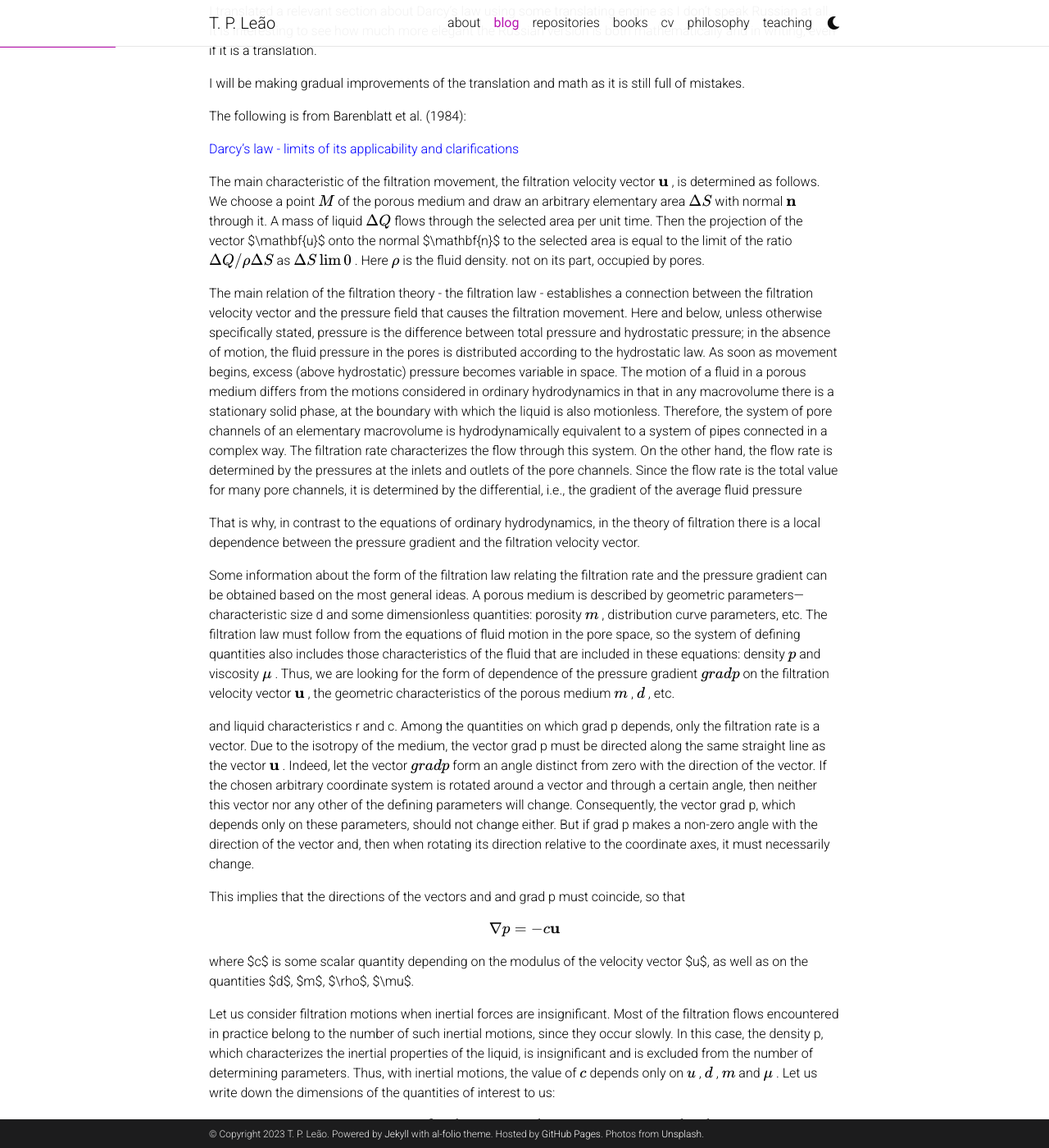
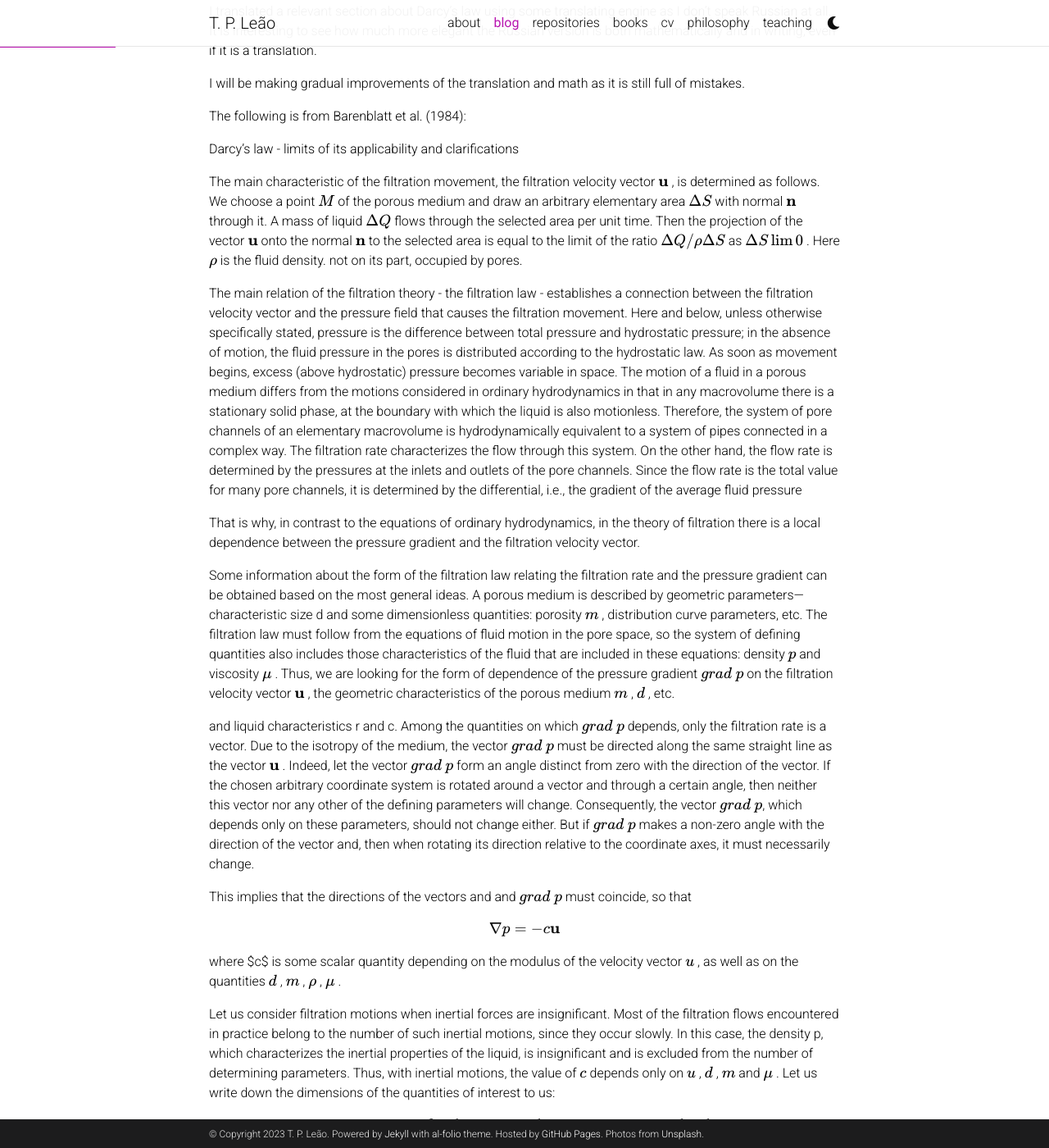
Before and after one commit to leaot/leaot.github.io, a Jekyll site: the page built from _posts/2023-04-18-barenblatt.md, in a window 1280 px wide and 1400 px high, scrolled down 365 px. Shown: the whole window at 82% size. Built offline with Jekyll 4.4.1, drawn with Linux system fonts in a browser that asks for light colours; comment, search, counter and statistics services are not loaded; a style sheet for code colours, icons or effects is not loaded.

Commit message:
Update 2023-04-18-barenblatt.md

```diff
--- a/_posts/2023-04-18-barenblatt.md
+++ b/_posts/2023-04-18-barenblatt.md
@@ -19,11 +19,10 @@ I will be making gradual improvements of the translation and math as it is still
 
 The following is from Barenblatt et al. (1984):
 
-<span style="color:blue">
 Darcy's law - limits of its applicability and clarifications
 
 
-The main characteristic of the filtration movement, the filtration velocity vector $$ \mathbf{u} $$ , is determined as follows. We choose a point $$ M $$  of the porous medium and draw an arbitrary elementary area $$ \Delta S $$  with normal  $$ \mathbf{n} $$  through it. A mass of liquid  $$ \Delta Q $$  flows through the selected area per unit time. Then the projection of the vector $\mathbf{u}$ onto the normal $\mathbf{n}$ to the selected area is equal to the limit of the ratio  $$ \Delta Q/\rho \Delta S $$   as  $$ \Delta S \lim 0 $$ . Here  $$ \rho $$  is the fluid density. not on its part, occupied by pores.
+The main characteristic of the filtration movement, the filtration velocity vector $$ \mathbf{u} $$ , is determined as follows. We choose a point $$ M $$  of the porous medium and draw an arbitrary elementary area $$ \Delta S $$  with normal  $$ \mathbf{n} $$  through it. A mass of liquid  $$ \Delta Q $$  flows through the selected area per unit time. Then the projection of the vector $$ \mathbf{u} $$ onto the normal  $$ \mathbf{n} $$  to the selected area is equal to the limit of the ratio  $$ \Delta Q/\rho \Delta S $$   as  $$ \Delta S \lim 0 $$ . Here  $$ \rho $$  is the fluid density. not on its part, occupied by pores.
 
 
 
@@ -34,19 +33,19 @@ That is why, in contrast to the equations of ordinary hydrodynamics, in the theo
 
 
 
-Some information about the form of the filtration law relating the filtration rate and the pressure gradient can be obtained based on the most general ideas. A porous medium is described by geometric parameters—characteristic size d and some dimensionless quantities: porosity  $$ m $$ , distribution curve parameters, etc. The filtration law must follow from the equations of fluid motion in the pore space, so the system of defining quantities also includes those characteristics of the fluid that are included in these equations: density  $$ p $$  and viscosity  $$ \mu $$ . Thus, we are looking for the form of dependence of the pressure gradient  $$ grad p $$  on the filtration velocity vector  $$ \mathbf{u} $$ , the geometric characteristics of the porous medium  $$ m $$ ,  $$ d $$ , etc.
+Some information about the form of the filtration law relating the filtration rate and the pressure gradient can be obtained based on the most general ideas. A porous medium is described by geometric parameters—characteristic size d and some dimensionless quantities: porosity  $$ m $$ , distribution curve parameters, etc. The filtration law must follow from the equations of fluid motion in the pore space, so the system of defining quantities also includes those characteristics of the fluid that are included in these equations: density  $$ p $$  and viscosity  $$ \mu $$ . Thus, we are looking for the form of dependence of the pressure gradient  $$ grad~ p $$  on the filtration velocity vector  $$ \mathbf{u} $$ , the geometric characteristics of the porous medium  $$ m $$ ,  $$ d $$ , etc.
 
 
-and liquid characteristics r and c. Among the quantities on which grad p depends, only the filtration rate is a vector. Due to the isotropy of the medium, the vector grad p must be directed along the same straight line as the vector  $$ \mathbf{u} $$ . Indeed, let the vector  $$ grad p $$  form an angle distinct from zero with the direction of the vector. If the chosen arbitrary coordinate system is rotated around a vector and through a certain angle, then neither this vector nor any other of the defining parameters will change. Consequently, the vector grad p, which depends only on these parameters, should not change either. But if grad p makes a non-zero angle with the direction of the vector and, then when rotating its direction relative to the coordinate axes, it must necessarily change.
+and liquid characteristics r and c. Among the quantities on which $$ grad~ p $$ depends, only the filtration rate is a vector. Due to the isotropy of the medium, the vector $$ grad~ p $$ must be directed along the same straight line as the vector  $$ \mathbf{u} $$ . Indeed, let the vector  $$ grad~ p $$  form an angle distinct from zero with the direction of the vector. If the chosen arbitrary coordinate system is rotated around a vector and through a certain angle, then neither this vector nor any other of the defining parameters will change. Consequently, the vector $$ grad~ p $$, which depends only on these parameters, should not change either. But if $$ grad~ p $$ makes a non-zero angle with the direction of the vector and, then when rotating its direction relative to the coordinate axes, it must necessarily change.
 
 
-This implies that the directions of the vectors and and grad p must coincide, so that
+This implies that the directions of the vectors and and $$ grad~ p $$ must coincide, so that
 
 $$
 \nabla p = - c \mathbf{u}
 $$
 
-where $c$ is some scalar quantity depending on the modulus of the velocity vector $u$, as well as on the quantities $d$, $m$, $\rho$, $\mu$.
+where $c$ is some scalar quantity depending on the modulus of the velocity vector  $$ u $$ , as well as on the quantities  $$ d $$ ,  $$ m $$ ,  $$ \rho $$ ,  $$ \mu $$ .
 
 
 Let us consider filtration motions when inertial forces are insignificant. Most of the filtration flows encountered in practice belong to the number of such inertial motions, since they occur slowly. In this case, the density p, which characterizes the inertial properties of the liquid, is insignificant and is excluded from the number of determining parameters. Thus, with inertial motions, the value of  $$ c $$  depends only on  $$ u $$ ,  $$ d $$ ,  $$ m $$  and  $$ \mu $$ . Let us write down the dimensions of the quantities of interest to us:
```
